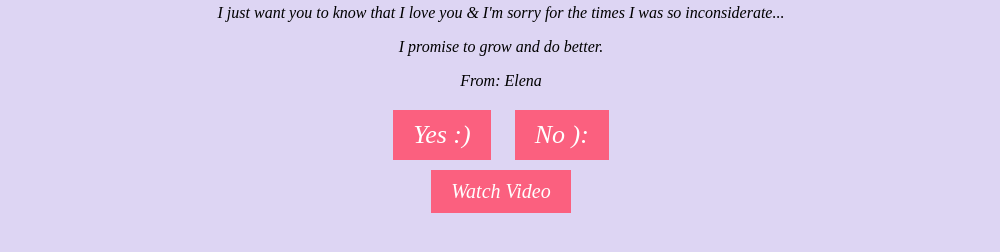
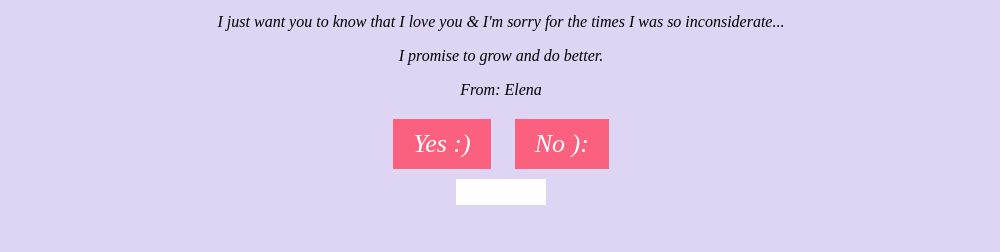
Before and after one commit to elenaxellec/for-tony, a plain HTML site: page index.html in a window 1280 px wide. Shown: the part 434-686 px from the top of the page, without its empty margins (139-1139 px from the left). Drawn offline with Linux system fonts and the light colour scheme; a web font is replaced by a local one.

Commit message:
Update style.css

```diff
--- a/style.css
+++ b/style.css
@@ -22,16 +22,28 @@ body {
 }
 
 #redirect-button {
-    padding: 10px 20px; /* Set padding for button */
+    padding: 5px 10px; /* Set padding for button */
     margin-top: 10px; /* Add space above the button */
-    font-size: 20px; /* Set font size for button */
+    font-size: 14px; /* Set font size for button */
     font-family: 'Times New Roman', Times, serif; /* Apply Times New Roman font to the button */
     font-style: italic; /* Make the font italic */
-    background-color: #FB607F; /* Set button background color */
+    background-color: #fff; /* Set button background color */
     color: white; /* Set text color to white */
-    border: none; /* Remove button border */
+    border: '2px solid #333'; /* Remove button border */
+    border-radius: '5px';
     cursor: pointer; /* Set cursor to pointer on hover */
 }
+
+/* redirectButton.style.position = 'fixed';
+    redirectButton.style.top = '20px';
+    redirectButton.style.left = '20px';
+    redirectButton.style.padding = '5px 10px'; // Adjust padding to make it smaller
+    redirectButton.style.fontSize = '14px'; // Adjust font size to make it smaller
+    redirectButton.style.border = '2px solid #333';
+    redirectButton.style.backgroundColor = '#fff';
+    redirectButton.style.color = '#333';
+    redirectButton.style.borderRadius = '5px';
+    redirectButton.style.cursor = 'pointer'; */
 
 #question {
     font-family: 'Times New Roman', Times, serif; /* Apply Times New Roman font to the question */
```
